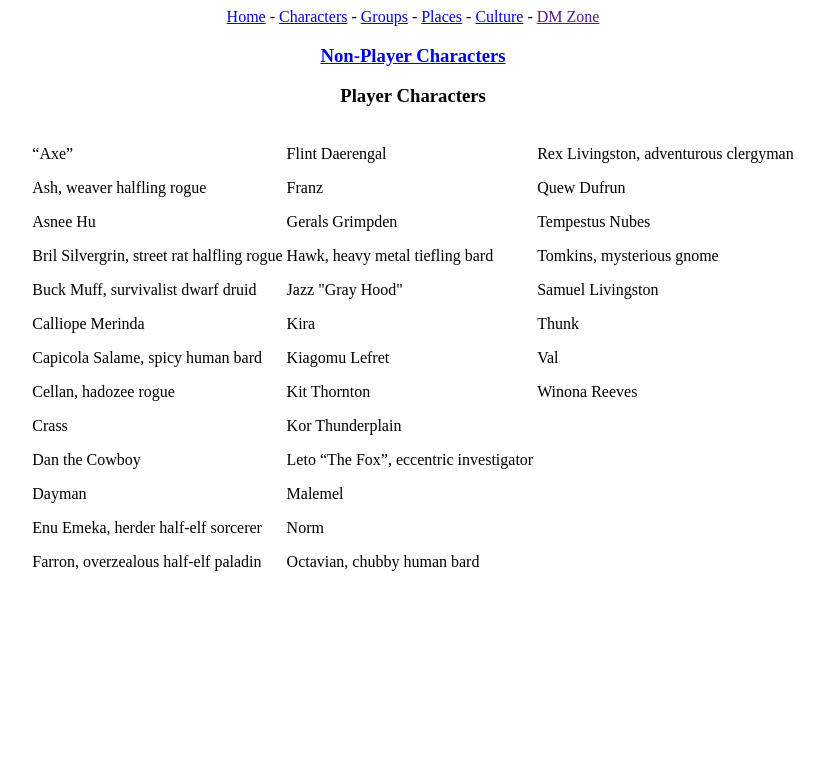
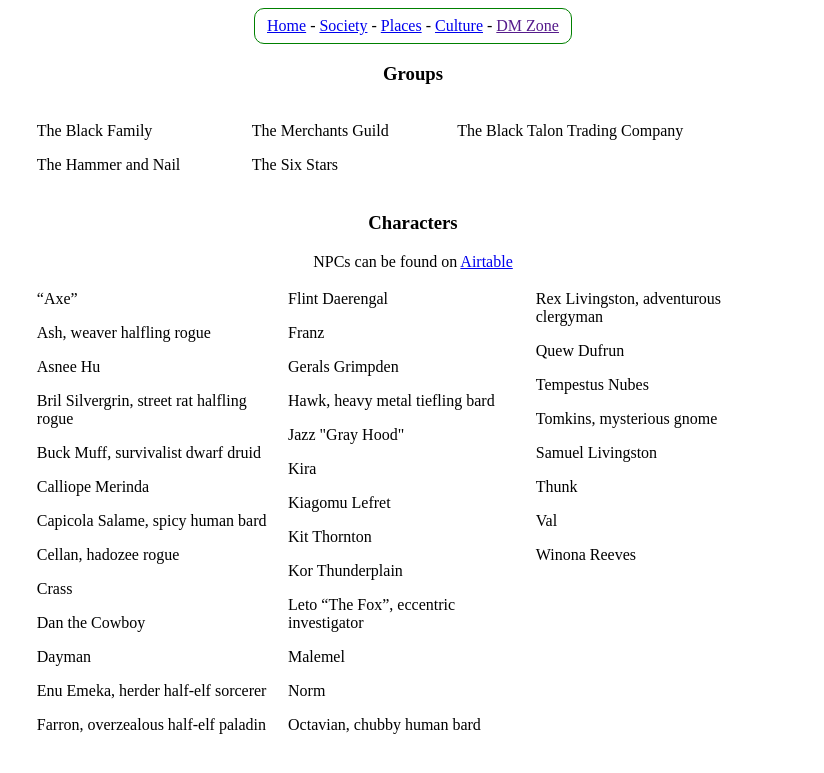
Before and after one commit to Angineer/maak-tir, a Jekyll site: the page built from society.html, in a window 1280 px wide. Shown: the top 773 px of the page, without its empty margins (227-1051 px from the left). Built offline with Jekyll 4.4.1, drawn with Linux system fonts in a browser that asks for light colours.

Commit message:
Reorg groups and characters

```diff
--- a/_includes/header.html
+++ b/_includes/header.html
@@ -1,7 +1,6 @@
 <div class="header">
     <a href="/index.html">Home</a> -
-    <a href="/characters.html">Characters</a> -
-    <a href="/groups.html">Groups</a> -
+    <a href="/society.html">Society</a> -
     <a href="/places.html">Places</a> -
     <a href="/culture.html">Culture</a> -
     <div class="dropdown">
--- a/groups.html
+++ /dev/null
@@ -1,4 +0,0 @@
----
-title: Groups
-layout: default
----
--- a/characters.html
+++ b/society.html
@@ -1,10 +1,27 @@
 ---
-title: Characters of Maak-Tir
+title: Society
 layout: default
 ---
-<h3><a href="https://airtable.com/shrXmssWTHVwFqtF0">Non-Player Characters</a></h3>
+<h3>Groups</h3>
 
-<h3>Player Characters</h3>
+<table>
+    <tr>
+        <td>
+            <p>The Black Family</p>
+            <p>The Hammer and Nail</p>
+        </td>
+        <td>
+            <p>The Merchants Guild</p>
+            <p>The Six Stars</p>
+        </td>
+        <td>
+            <p>The Black Talon Trading Company</p>
+        </td>
+    </tr>
+</table>
+
+<h3>Characters</h3>
+NPCs can be found on <a href="https://airtable.com/shrXmssWTHVwFqtF0">Airtable</a>
 
 <table>
     <tr>
--- a/style.css
+++ b/style.css
@@ -1,6 +1,7 @@
 table {
     margin-left: auto;
     margin-right: auto;
+    width: 75%;
 }
 
 td {
@@ -9,6 +10,12 @@ td {
 }
 
 .header {
+    border: 1px solid green;
+    border-radius: 10px;
+    margin-left: auto;
+    margin-right: auto;
+    padding: 8px 12px;
+    width: fit-content;
 }
 
 .inactive-link {
```
